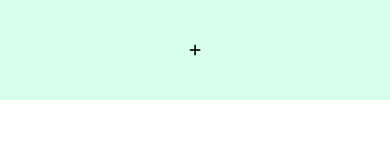
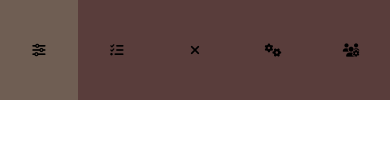
Before and after one commit to brandonricharda/dynamic-user-interface-interactions, a website built with webpack: page mobile-nav/dist/index.html in a window 390 px wide. Both pictures are taken after a click on the button 195 px from the left and 50 px from the top of the page. Built offline with nearby package versions, Linux system fonts and the light colour scheme.

Commit message:
Add mobile-nav solution

```diff
--- a/mobile-nav/src/index.js
+++ b/mobile-nav/src/index.js
@@ -0,0 +1,3 @@
+import toggleNavItems from "./toggleNavItems";
+
+toggleNavItems();
--- /dev/null
+++ b/mobile-nav/src/toggleNavItems.js
@@ -0,0 +1,27 @@
+const toggleNavItems = (function() {
+    let primaryButton = document.getElementById("primary-nav-button");
+
+    let toggleItems = function() {
+        let items = document.getElementsByClassName("nav-button");
+        for (var i = 0; i < items.length; i++) {
+            let item = items[i];
+            if (item.classList.contains("hidden")) {
+                item.classList.remove("hidden");
+                if (i == 0) {
+                    primaryButton.childNodes[0].setAttribute("class", "fas fa-times");
+                }
+            } else {
+                item.classList.add("hidden");
+                if (i == 0) {
+                    primaryButton.childNodes[0].setAttribute("class", "fas fa-plus");
+                }
+            }
+        }
+    }
+
+    primaryButton.addEventListener("click", function() {
+        toggleItems();
+    });
+});
+
+export default toggleNavItems;
```
Also changed, not shown: mobile-nav/dist/index.html, mobile-nav/dist/main.js, mobile-nav/dist/styles.css.
